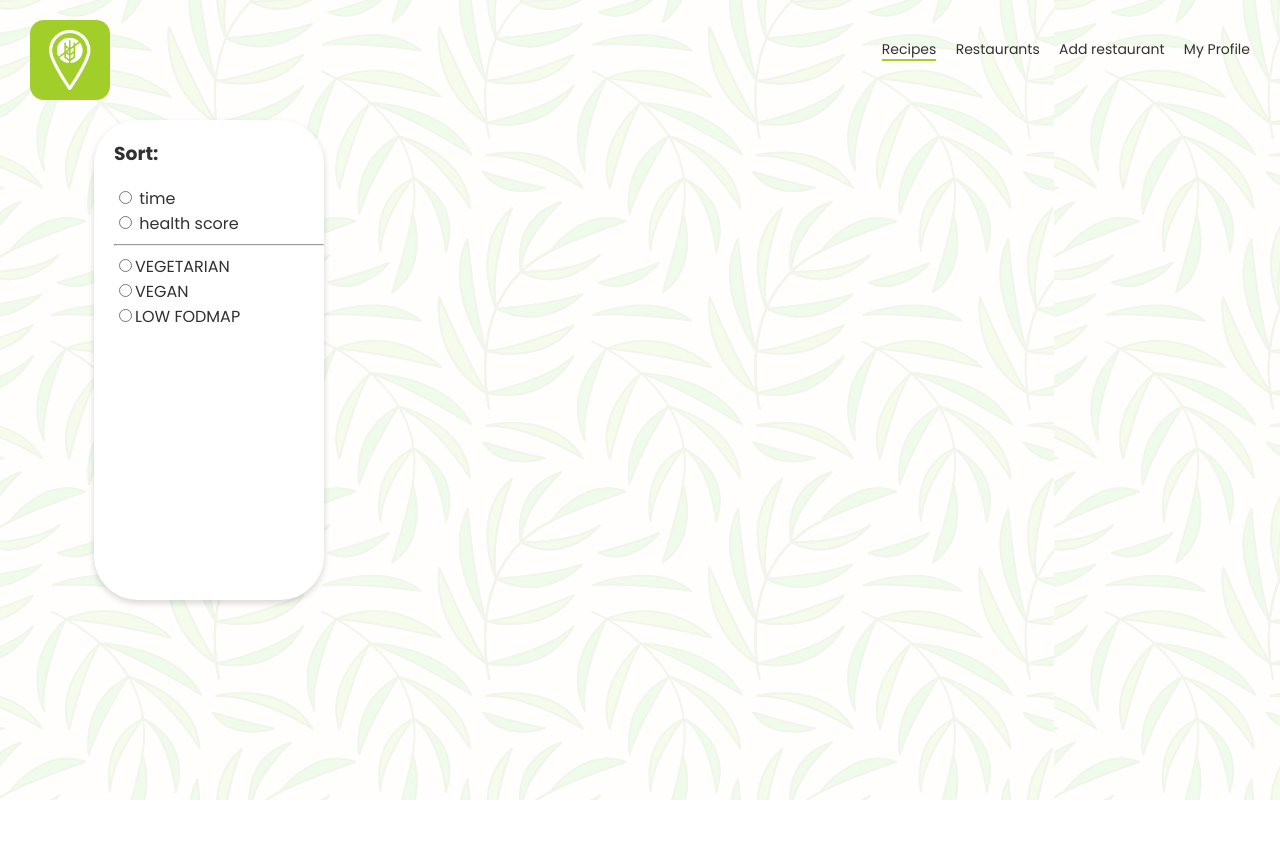
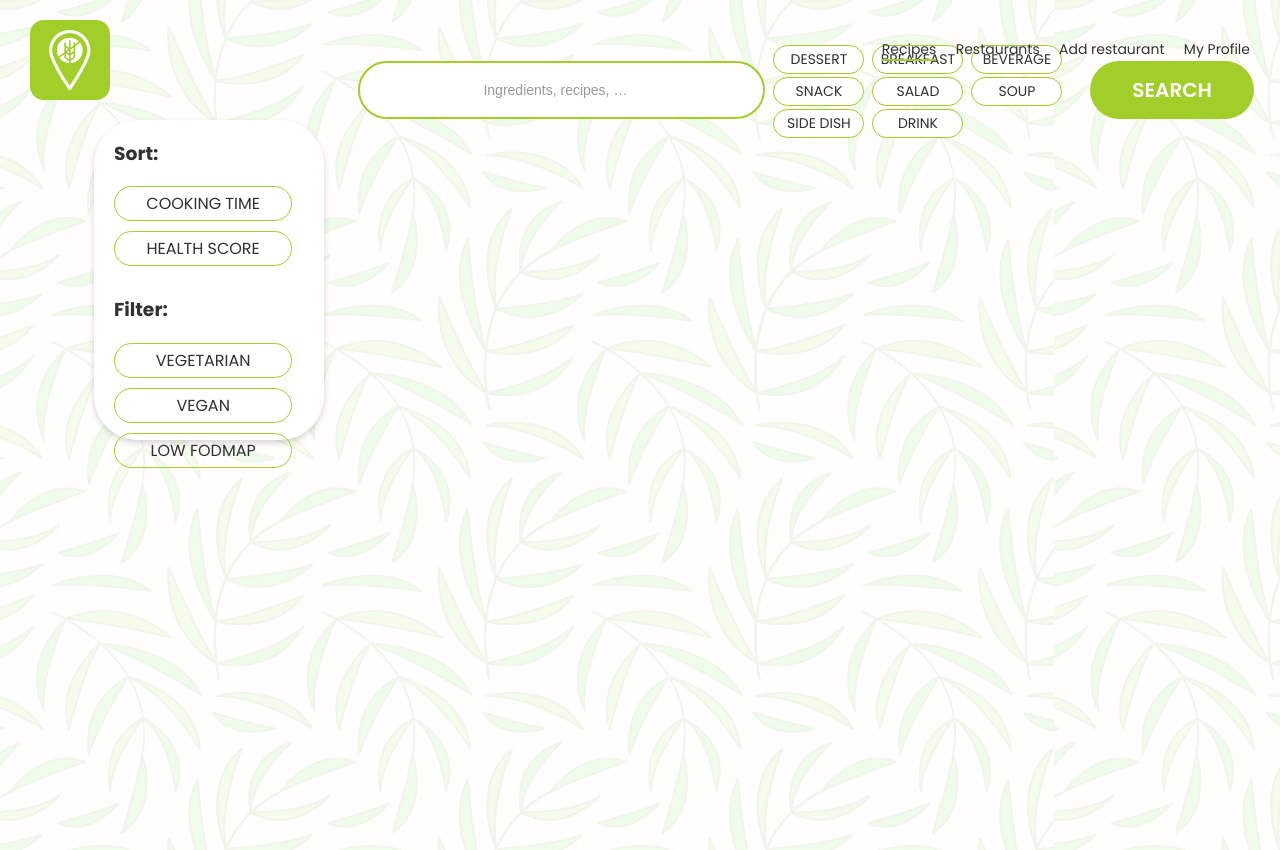
Before and after one commit to EHB-MCT/web2-course-project-JoppeRabijns, a website: page frontend/searchresults.html in a window 1280 px wide. Before the commit the page ends 800 px from the top, so only its background shows below. Drawn offline with Linux system fonts and the light colour scheme; no server answers.

Commit message:
style filters + added search

```diff
--- a/frontend/index.css
+++ b/frontend/index.css
@@ -143,8 +143,7 @@ i {
     flex-direction: column;
     align-items: center;
     justify-content: center;
-    z-index: -1;
-
+    z-index: 99;
 }
 
 #formTitle {
@@ -339,7 +338,7 @@ i {
 
 #filterDiv {
     position: absolute;
-    height: 60vh;
+    height: 40vh;
     margin-left: 5vw;
     width: 18vw;
     top: 120px;
@@ -353,14 +352,12 @@ i {
     height: 85vh;
     width: 70vw;
     left: 28vw;
-    top: 120px;
+    top: 170px;
     border-radius: 44px;
 }
 
 
-#sortFilters {
-    margin-left: 20px;
-}
+
 
 /* MAP BEGIN*/
 #mapBorder {
@@ -447,6 +444,9 @@ i {
 
 /* SCROLLBAR END*/
 
+
+
+
 /* MAP END*/
 
 #recipe {
@@ -507,3 +507,156 @@ i {
     width: 40%;
     display: inline-block;
 }
+
+
+/* FORM BEGIN */
+#formResultPage {
+    position: absolute;
+    top: 0;
+    bottom: 80vh;
+    left: 28vw;
+    right: 0;
+    display: flex;
+    align-items: center;
+    z-index: -1;
+    width: 70%;
+}
+
+#formTitleResultPage {
+    font: normal normal bold 100px Poppins;
+    text-align: center;
+    margin: 0%;
+}
+
+
+#formSearchbarResultPage {
+    width: 500px;
+    margin-top: 20px;
+    height: 58px;
+    background: #FFFFFF;
+    border: 2px solid #A2CE2A;
+    border-radius: 44px;
+    text-align: center;
+}
+
+#formSearchbarResultPage::placeholder {
+    color: #3131317e;
+    font-size: 14px;
+}
+
+#formSearchbarResultPage:focus {
+    outline: none;
+}
+
+#formSubmitResultPage {
+    margin-top: 20px;
+    width: 200px;
+    height: 58px;
+    border-radius: 44px;
+    font-family: 'Poppins', sans-serif;
+    background: #A2CE2A;
+    border: none;
+    color: #FFFFFF;
+    font: 600 20px/20px Poppins;
+}
+
+#formSubmitResultPage:hover {
+    background: #b7f01b;
+}
+
+#formFiltersResultPage {
+    width: 400px;
+    margin-top: 20px;
+
+}
+
+#formFilterResultPage {
+    float: left;
+    border: 1px solid #9ecc1f;
+    background: #ffffff;
+    border-radius: 44px;
+    font: 14px/21px Poppins;
+    color: #313131;
+    width: 89px;
+    margin-top: 3px;
+    margin-left: 8px;
+}
+
+#formFilterResultPage label span {
+    text-align: center;
+    padding: 3px 0px;
+    display: block;
+    border-radius: 44px;
+}
+
+#formFilterResultPage label input {
+    position: absolute;
+    top: -20px;
+}
+
+#formFilterResultPage input:checked+span {
+    background-color: #A2CE2A;
+    color: #fff;
+}
+
+#formFilterResultPage input:hover+span {
+    background-color: #A2CE2A;
+    color: #fff;
+}
+
+#formName,
+#formDescription,
+#formLongitude,
+#formLatitude {
+    width: 30vw;
+    height: 30px;
+    margin-top: 10px;
+    background: #FFFFFF;
+    border: 2px solid #A2CE2A;
+    border-radius: 44px;
+    text-align: center;
+}
+
+
+/* FORM END */
+
+#sortFilters,
+#filterFilters {
+    margin-left: 20px;
+}
+
+#sortFilters input[type="radio"],
+#filterFilters input[type="radio"] {
+    opacity: 0;
+    position: fixed;
+    width: 0;
+}
+
+#sortFilters label,
+#filterFilters label {
+    width: 80%;
+    text-align: center;
+    margin: auto;
+    display: inline-block;
+    padding: 4px;
+    margin-bottom: 10px;
+    border: 1px solid #A2CE2A;
+    border-radius: 44px;
+}
+
+#sortFilters label:hover,
+#filterFilters label:hover {
+    background-color: #A2CE2A;
+    color: white;
+}
+
+#sortFilters input[type="radio"]:focus+label,
+#filterFilters input[type="radio"]:focus+label {
+    color: #ffffff;
+}
+
+#sortFilters input[type="radio"]:checked+label,
+#filterFilters input[type="radio"]:checked+label {
+    background-color: #A2CE2A;
+    color: #ffffff;
+}
--- a/frontend/js/searchresults.js
+++ b/frontend/js/searchresults.js
@@ -5,7 +5,7 @@ fetchData();
 async function fetchData() {
   let search = localStorage.getItem("search");
   let types = localStorage.getItem("types");
-  let response = await fetch(`https://api.spoonacular.com/recipes/complexSearch?apiKey=e24201e68c7a4406a41930950e2aeef2&intolerances=gluten&number=8&query=${search}&addRecipeInformation=true&type=${types}`);
+  let response = await fetch(`https://api.spoonacular.com/recipes/complexSearch?apiKey=cee7a81c28e441efa3b14a67c611c790&intolerances=gluten&number=8&query=${search}&addRecipeInformation=true&type=${types}`);
   let data = await response.json();
   console.log(data);
   addRecipe(data);
@@ -43,6 +43,7 @@ function addRecipe(data) {
       window.location = "./recipeResult.html";
     });
   }
+
 }
 
 
@@ -77,32 +78,58 @@ function sort(data) {
 
 function filter(data) {
   document.getElementById("vegetarian").addEventListener("change", () => {
-    let x = data.results.filter((a) => {
+    let filterData = data.results.filter((a) => {
       if (a.vegetarian) {
         return a;
       }
     });
-    data.results = x;
+    data.results = filterData;
     addRecipe(data);
   });
 
   document.getElementById("vegan").addEventListener("change", () => {
-    let x = data.results.filter((a) => {
+    let filterData = data.results.filter((a) => {
       if (a.vegan) {
         return a;
       }
     });
-    data.results = x;
+    data.results = filterData;
     addRecipe(data);
   });
 
   document.getElementById("fodmap").addEventListener("change", () => {
-    let x = data.results.filter((a) => {
+    let filterData = data.results.filter((a) => {
       if (a.lowFodmap) {
         return a;
       }
     });
-    data.results = x;
+    data.results = filterData;
     addRecipe(data);
   });
 }
+
+
+document.getElementById("formResultPage").addEventListener("submit", (event) => {
+
+  event.preventDefault();
+  let typeString = "";
+  for (let i = 1; i < 9; i++) {
+    let type = document.getElementById('checkbox-' + [i]);
+    var isChecked = type.checked;
+    if (isChecked) {
+      typeString += type.value;
+      typeString += ",";
+    }
+  }
+  let search = document.getElementById("formSearchbarResultPage").value;
+  addToLocalstorage(search, typeString);
+  window.location = "./searchresults.html";
+});
+
+function addToLocalstorage(search, typeString) {
+  if (typeof (Storage) !== "undefined") {
+    window.localStorage.clear();
+    localStorage.setItem("search", search);
+    localStorage.setItem("types", typeString);
+  }
+}
--- a/frontend/searchresults.html
+++ b/frontend/searchresults.html
@@ -28,25 +28,72 @@
   </header>
 
   <main>
+    <form autocomplete="off" id="formResultPage" action="">
+      <input id="formSearchbarResultPage" type="search" placeholder="Ingredients, recipes, …">
+      <div id="formFiltersResultPage">
+        <div id="formFilterResultPage">
+          <label>
+            <input id="checkbox-1" type="checkbox" value="DESSERT"><span>DESSERT</span>
+          </label>
+        </div>
+        <div id="formFilterResultPage">
+          <label>
+            <input id="checkbox-2" type="checkbox" value="BREAKFAST"><span>BREAKFAST</span>
+          </label>
+        </div>
+        <div id="formFilterResultPage">
+          <label>
+            <input id="checkbox-3" type="checkbox" value="BEVERAGE"><span>BEVERAGE</span>
+          </label>
+        </div>
+        <div id="formFilterResultPage">
+          <label>
+            <input id="checkbox-4" type="checkbox" value="SNACK"><span>SNACK</span>
+          </label>
+        </div>
+        <div id="formFilterResultPage">
+          <label>
+            <input id="checkbox-5" type="checkbox" value="SALAD"><span>SALAD</span>
+          </label>
+        </div>
+        <div id="formFilterResultPage">
+          <label>
+            <input id="checkbox-6" type="checkbox" value="SOUP"><span>SOUP</span>
+          </label>
+        </div>
+        <div id="formFilterResultPage">
+          <label>
+            <input id="checkbox-7" type="checkbox" value="SIDE DISH"><span>SIDE DISH</span>
+          </label>
+        </div>
+        <div id="formFilterResultPage">
+          <label>
+            <input id="checkbox-8" type="checkbox" value="DRINK"><span>DRINK</span>
+          </label>
+        </div>
+      </div>
+      <input id="formSubmitResultPage" type="submit" value="SEARCH">
+    </form>
     <div id="filterDiv">
       <div id="sortFilters">
         <h3>Sort:</h3>
         <form action="">
           <input type="radio" id="time" name="sort" value="1">
-          <label for="time">time</label><br>
+          <label for="time">COOKING TIME</label><br>
           <input type="radio" id="healthScore" name="sort" value="1">
-          <label for="healthScore">health score</label><br>
-          <hr>
+          <label for="healthScore">HEALTH SCORE</label><br>
+      </div>
+      </form>
+      <div id="filterFilters">
+        <h3>Filter:</h3>
+        <form action="">
           <label><input id="vegetarian" type="radio" name="filter" value="vegetarian">VEGETARIAN</label> <br>
           <label><input id="vegan" type="radio" name="filter" value="vegan">VEGAN</label><br>
           <label><input id="fodmap" type="radio" name="filter" value="fodmap">LOW FODMAP</label>
+        </form>
       </div>
-      <br>
-      </form>
     </div>
-    </div>
-    <div id="searchResults">
-    </div>
+    <div id="searchResults"></div>
   </main>
 
   <script src="./js/searchresults.js"></script>
```
